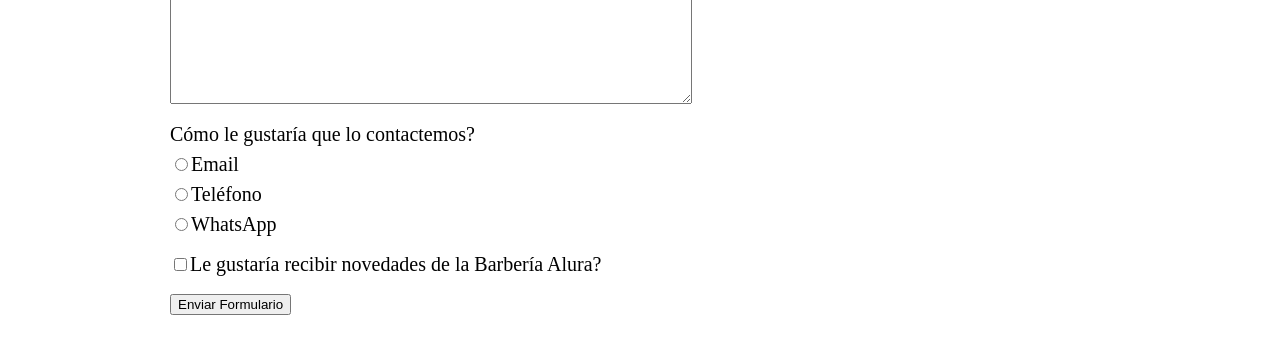
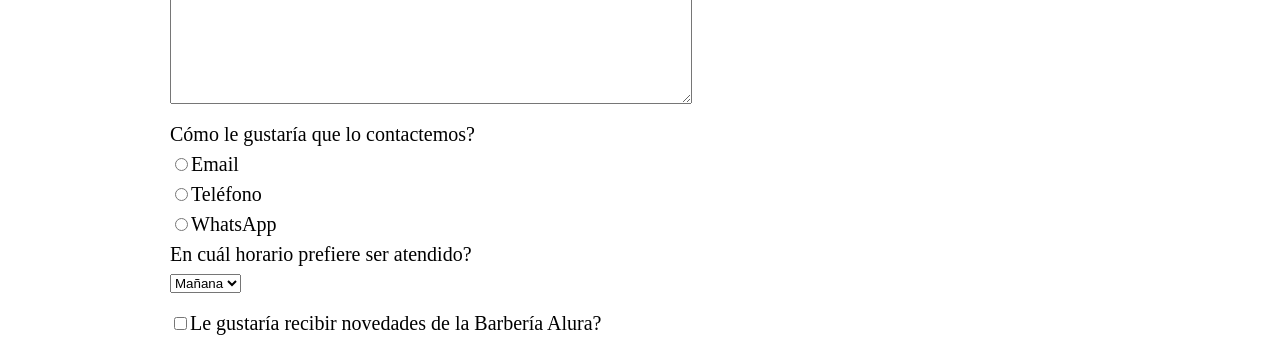
Before and after one commit to adpastore/alura-barberia, a plain HTML site: page contacto.html in a window 1280 px wide. Shown: the part 698-1048 px from the top of the page. Drawn offline with Linux system fonts and the light colour scheme; files that its build step writes are made by us from their sources; files whose address does not match are found by name.

Commit message:
Agregado de cuadro de preferencia de atencion

```diff
--- a/contacto.html
+++ b/contacto.html
@@ -52,7 +52,15 @@
 
         <label for="radio-whatsapp"><input type="radio" name="contacto" value="whatsapp"
         id="radio-whatsapp"/>WhatsApp</label>
+        </div>
 
+        <div>
+        <p>En cuál horario prefiere ser atendido?</p>
+        <select> <!-- Cuadro descendente-->
+            <option>Mañana</option>
+            <option>Tarde</option>
+            <option>Noche</option>
+        </select>
         </div>
 
         <label class="checkbox"><input type="checkbox">Le gustaría recibir novedades de la Barbería Alura?</label>
```
